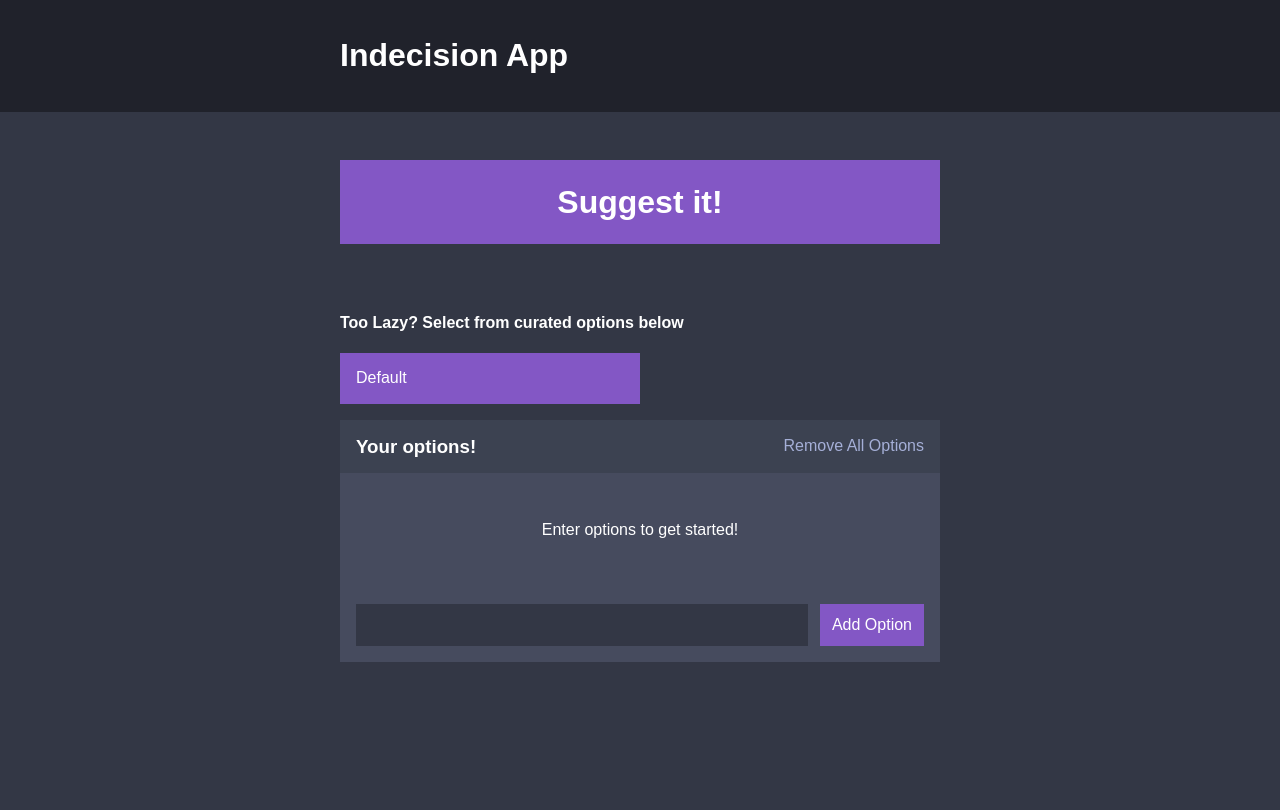
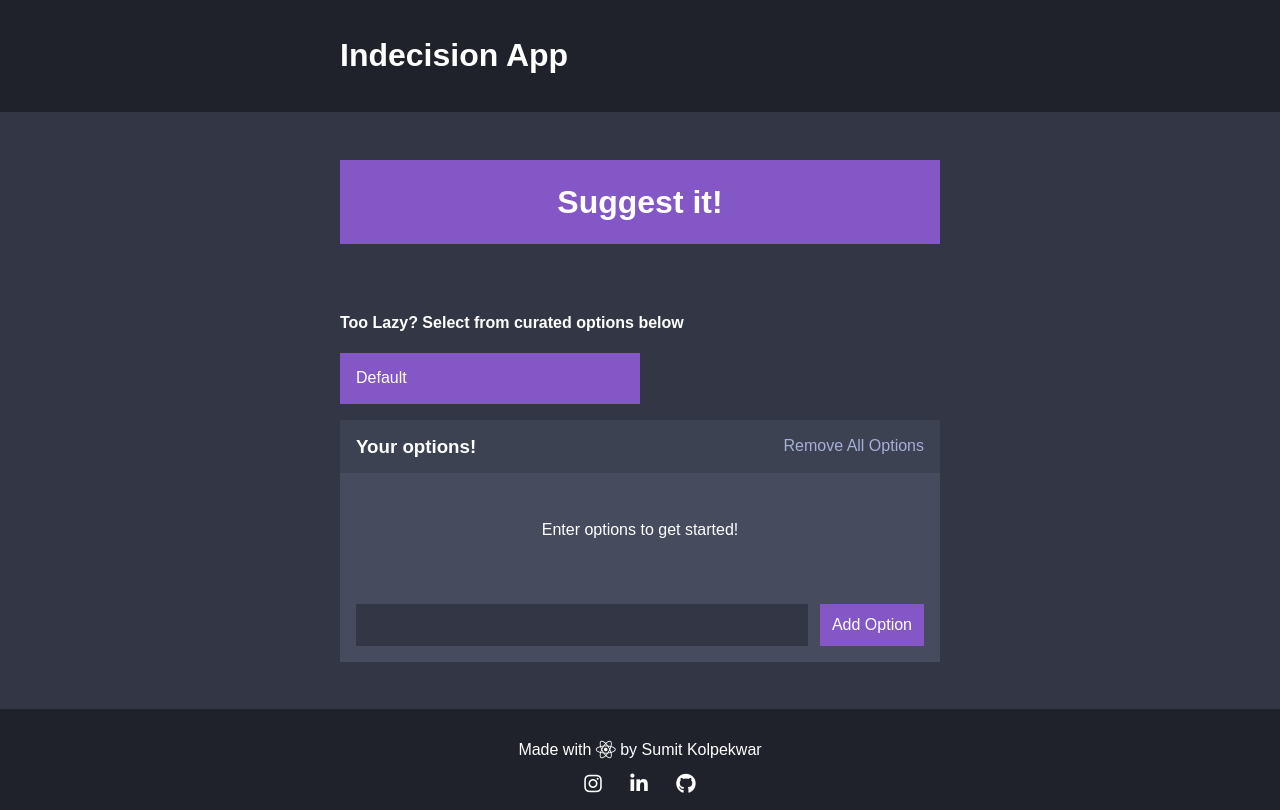
Before and after one commit to SkSumit/Indecision-App, a React app: page / in a window 1280 px wide. Built offline with nearby package versions, Linux system fonts and the light colour scheme.

Commit message:
added footer

```diff
--- a/public/index.html
+++ b/public/index.html
@@ -5,7 +5,7 @@
     <meta name="viewport" content="width=device-width, initial-scale=1.0">
     <link rel="icon" type="image/png" href="img/favicon.png" />
     <link rel="stylesheet" type="text/css" href="style.css">
-
+    <script src="https://kit.fontawesome.com/df67bacc25.js" crossorigin="anonymous"></script>
     <title>Indecision App</title>
 </head>
 <body>
--- /dev/null
+++ b/source/components/Footer.js
@@ -0,0 +1,17 @@
+import React from 'react';
+
+const Footer = () =>{
+    return (
+      <footer >
+        <div className="container footer">
+         <p> Made with <i className="fab fa-react fa-lg"></i> by Sumit Kolpekwar</p>
+         <a href="https://www.instagram.com/sumitkolpekwar/"> <i className="fab fa-instagram fa-lg"></i> </a>
+         <a href="https://www.linkedin.com/in/sumitkolpekwar/"> <i className="fab fa-linkedin-in fa-lg"></i> </a>
+         <a href="https://github.com/SkSumit"> <i className="fab fa-github fa-lg"></i> </a>
+         </div>
+      </footer>
+    )
+  }
+
+
+  export default Footer
--- a/source/components/Header.js
+++ b/source/components/Header.js
@@ -3,7 +3,7 @@ import React from 'react';
 const Header = () =>{
     return (
       <header >
-      <div className="container">
+      <div className="container-header">
       <h1> Indecision App</h1>
       </div>
 
--- a/source/components/IndecisionApp.js
+++ b/source/components/IndecisionApp.js
@@ -8,6 +8,7 @@ import Action from './Action'
 import OptionModal from './OptionModal'
 import TemplateOptions from './TemplateOptions'
 import curatedOptions from './CuratedOption'
+import Footer from './Footer'
 
 
 
@@ -92,7 +93,7 @@ export default class IndecisionApp extends React.Component {
       return (
         <div>
           <Header />
-            <div className='container'>
+            <div className='container-main'>
               <Action hasOption ={ this.state.options.length > 0} handlePick = {this.handlePick}/>
               <TemplateOptions dropdownValue = {this.dropdownValue}/>
               <OptionModal  closeModal={this.closeModal} selectedOption={this.state.selectedOption} />
@@ -103,6 +104,7 @@ export default class IndecisionApp extends React.Component {
 
 
             </div>
+            <Footer/>
 
 
         </div>
--- a/source/styles/base/_base.scss
+++ b/source/styles/base/_base.scss
@@ -1,5 +1,8 @@
 html{
     font-size: 62.5%;
+
+
+
 }
 
 
@@ -7,8 +10,12 @@ body{
     font-family: Arial, Helvetica, sans-serif;
     font-size: $m-size;
     background: $dark-blue;
+    position: relative;
+    min-height: 100vh;
 
 }
+
+
 
 button {
     cursor: pointer;
--- a/source/styles/components/_container.scss
+++ b/source/styles/components/_container.scss
@@ -1,5 +1,11 @@
-.container{
+.container-header{
     max-width: 60rem;
     margin: 0 auto;
     padding: 0 $m-size;
 }
+
+.container-main{
+    max-width: 60rem;
+    margin: 0 auto;
+    padding: 0 $m-size 10rem $m-size ;
+  }
--- /dev/null
+++ b/source/styles/components/_footer.scss
@@ -0,0 +1,17 @@
+footer{
+    background: $off-black;
+    color: white;
+    padding:$m-size;
+    text-align: center;
+    position:absolute;
+    left:0;
+    bottom:0;
+    right:0;
+
+
+    a{
+        color: white;
+        padding: $s-size;
+        text-decoration: none;
+    }
+}
--- a/source/styles/styles.scss
+++ b/source/styles/styles.scss
@@ -8,3 +8,4 @@
 @import './components/addoption';
 @import './components/modal';
 @import './components/templateoptions';
+@import './components/footer'
```
